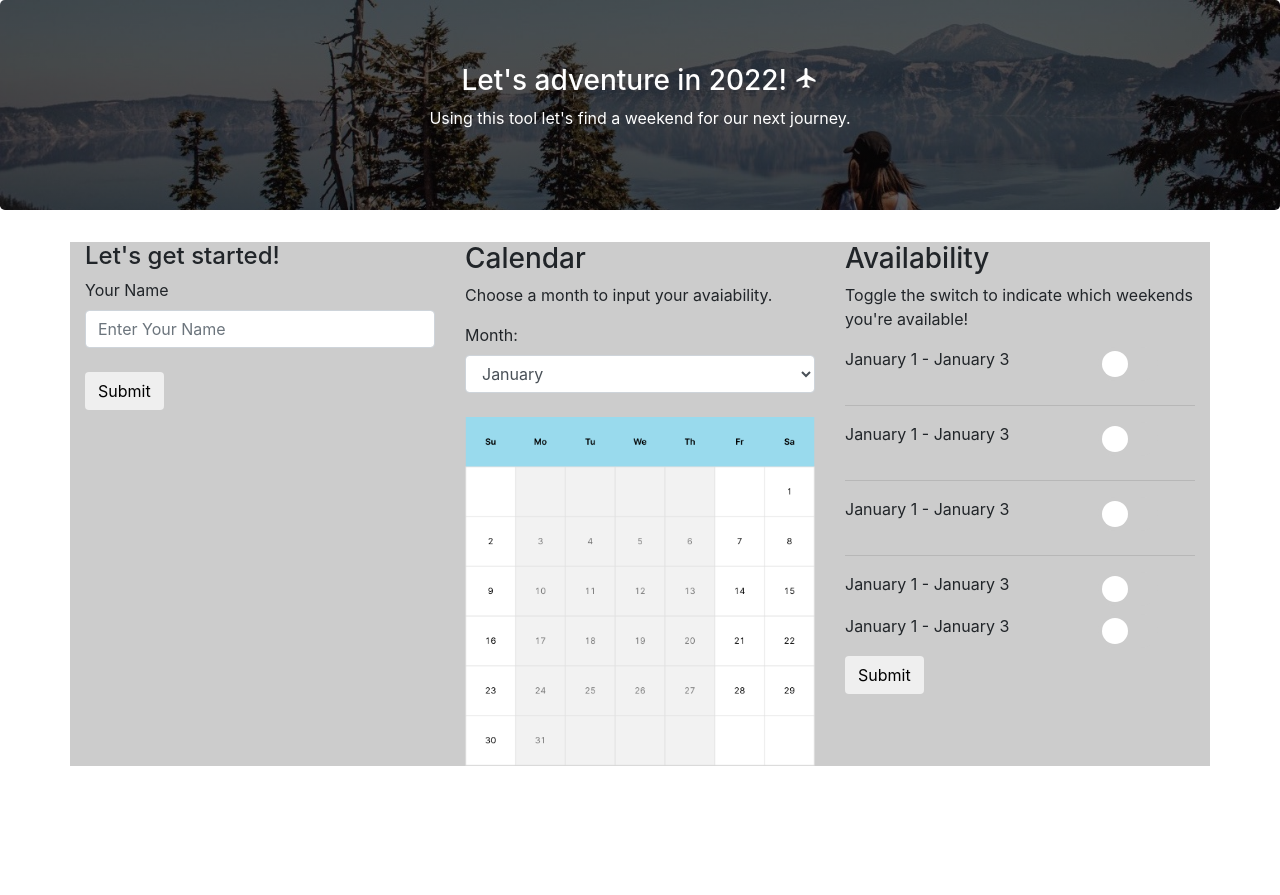
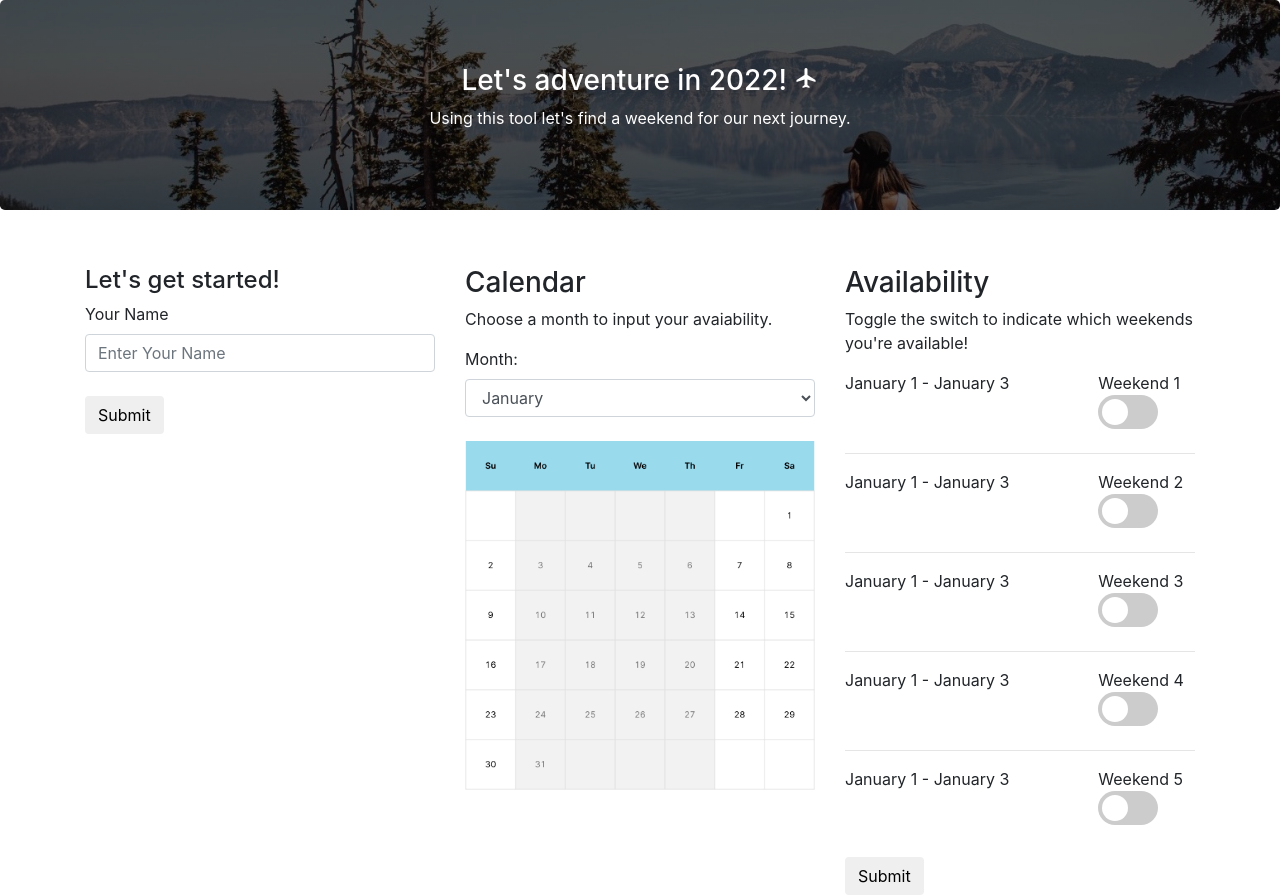
Before and after one commit to sreyache/pui-final-project, a plain HTML site: page index.html in a window 1280 px wide. Before the commit the page ends 800 px from the top, so only its background shows below. Drawn offline with nearby package versions, Linux system fonts and the light colour scheme.

Commit message:
form labels added

```diff
--- a/css/style.css
+++ b/css/style.css
@@ -3,7 +3,7 @@ body {
 }
 
 .container {
-  background-color: #ccc;
+
 }
 
 img {
--- a/index.html
+++ b/index.html
@@ -33,7 +33,7 @@
         <div class="row">
             <div class="col-sm-4">
                 <div>
-
+                    <br>
                     <h4>Let's get started!</h4>
                     <label for="firstname">Your Name</label>
                     <input type="text" class="form-control" id="firstname" placeholder="Enter Your Name" id="submit_name">
@@ -66,6 +66,7 @@
 
 
             <div class="col-sm-4">
+                <br>
                 <h3>Calendar</h3>
                 <p>Choose a month to input your avaiability.</p>
                 <div class="select-dropdown">
@@ -94,46 +95,49 @@
 
 
             <div class="col-sm-4">
+                <br>
                 <h3>Availability</h3>
                 <p>Toggle the switch to indicate which weekends you're available!</p>
-                <div class="row">
+                <div class="row" id="date1">
                     <div class="col-xs-4 col-sm-8">January 1 - January 3</div>
-                    <div class="col-xs-4 col-sm-4"><label class="switch">
+                    <div class="col-xs-4 col-sm-4">Weekend 1<label class="switch">
                         <input type="checkbox">
                         <span class="slider round"></span>
                     </label></div>
                 </div>
                 <hr>
-                <div class="row">
+                <div class="row" id="date2">
                     <div class="col-xs-4 col-sm-8">January 1 - January 3</div>
-                    <div class="col-xs-4 col-sm-4"><label class="switch">
+                    <div class="col-xs-4 col-sm-4">Weekend 2<label class="switch">
                         <input type="checkbox">
                         <span class="slider round"></span>
                     </label></div>
                 </div>
                 <hr>
-                <div class="row">
+                <div class="row" id="date3">
                     <div class="col-xs-4 col-sm-8">January 1 - January 3</div>
-                    <div class="col-xs-4 col-sm-4"><label class="switch">
+                    <div class="col-xs-4 col-sm-4">Weekend 3<label class="switch">
                         <input type="checkbox">
                         <span class="slider round"></span>
                     </label></div>
                 </div>
                 <hr>
-                <div class="row">
+                <div class="row" id="date4">
                     <div class="col-xs-4 col-sm-8">January 1 - January 3</div>
-                    <div class="col-xs-4 col-sm-4"><label class="switch">
+                    <div class="col-xs-4 col-sm-4">Weekend 4<label class="switch">
                         <input type="checkbox">
                         <span class="slider round"></span>
                     </label></div>
                 </div>
-                <div class="row">
+                <hr>
+                <div class="row" id="date5">
                     <div class="col-xs-4 col-sm-8">January 1 - January 3</div>
-                    <div class="col-xs-4 col-sm-4"><label class="switch">
+                    <div class="col-xs-4 col-sm-4">Weekend 5<label class="switch">
                         <input type="checkbox">
                         <span class="slider round"></span>
                     </label></div>
                 </div>
+                <br>
                 <button onclick="submitAvailability()" type="Next" class="btn btn-default" >Submit</button>
             </div>
 
```
